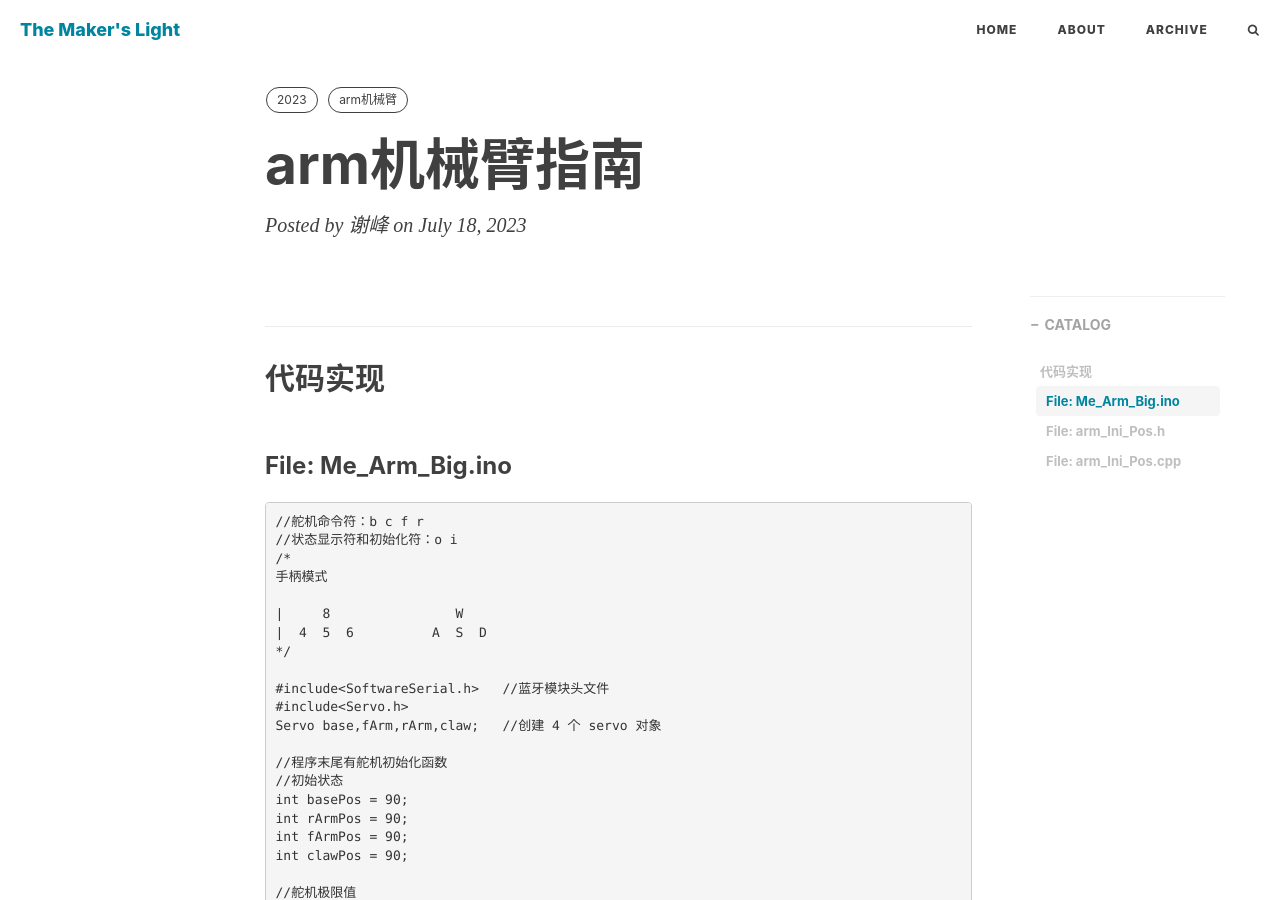
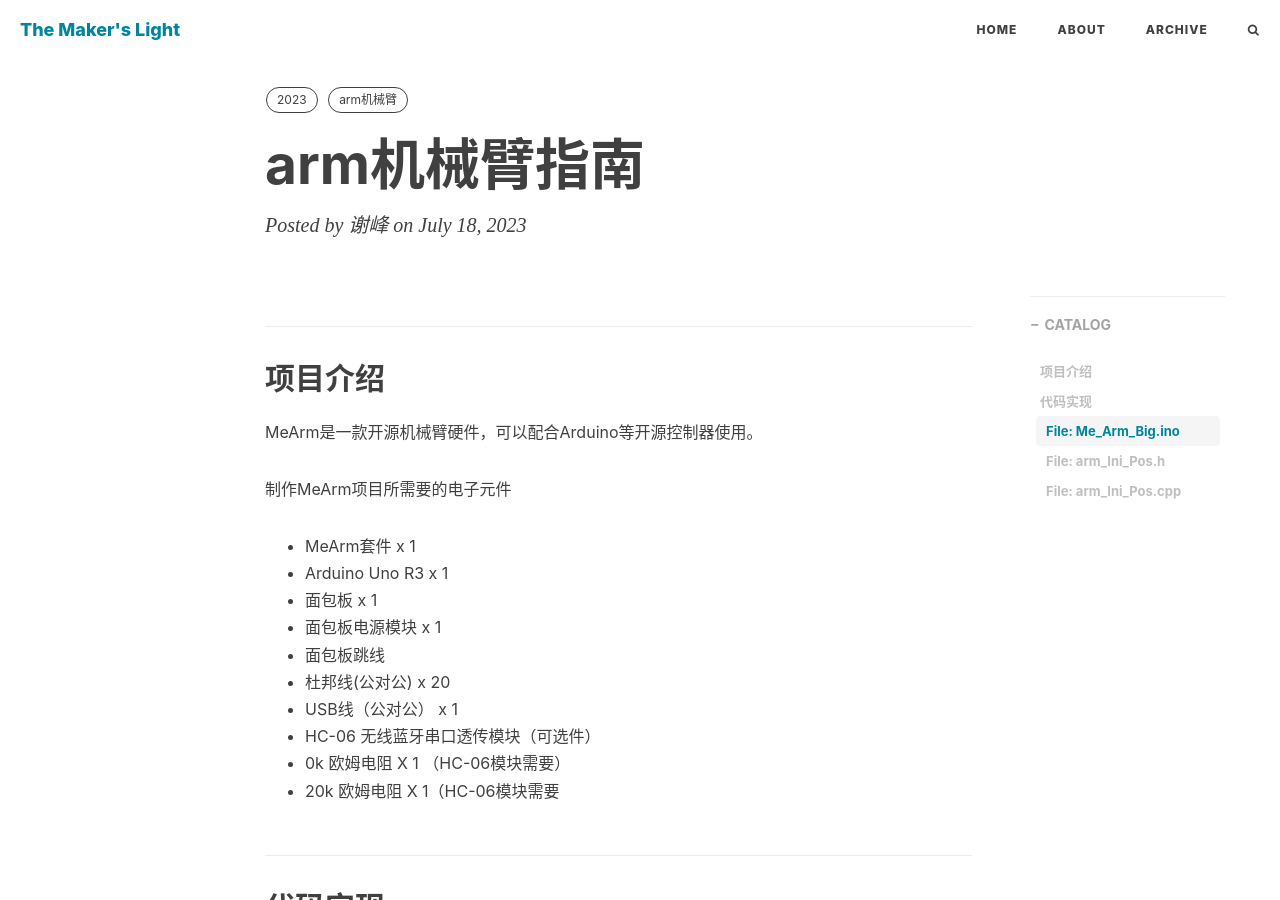
Before and after one commit to PuzzleNone/CreatorBlog, a Jekyll site: the page built from _posts/2023-07-18-arm.md, in a window 1280 px wide and 900 px high. Built offline with Jekyll 4.4.1, drawn with Linux system fonts in a browser that asks for light colours; nearby versions of some CDN libraries; comment, search, counter and statistics services are not loaded.

Commit message:
add post arduino

```diff
--- a/_posts/2023-07-18-arm.md
+++ b/_posts/2023-07-18-arm.md
@@ -8,6 +8,24 @@ tags:
     - 2023
     - arm机械臂
 ---
+
+
+## 项目介绍
+
+MeArm是一款开源机械臂硬件，可以配合Arduino等开源控制器使用。
+
+制作MeArm项目所需要的电子元件
++ MeArm套件 x 1
++ Arduino Uno R3 x 1
++ 面包板 x 1
++ 面包板电源模块 x 1
++ 面包板跳线
++ 杜邦线(公对公) x 20
++ USB线（公对公） x 1
++ HC-06 无线蓝牙串口透传模块（可选件）
++ 0k 欧姆电阻 X 1 （HC-06模块需要）
++ 20k 欧姆电阻 X 1（HC-06模块需要
+
 
 
 ## 代码实现
```
Also changed, not shown: _posts/2023-11-01-Car.md (+12 -1 lines).
